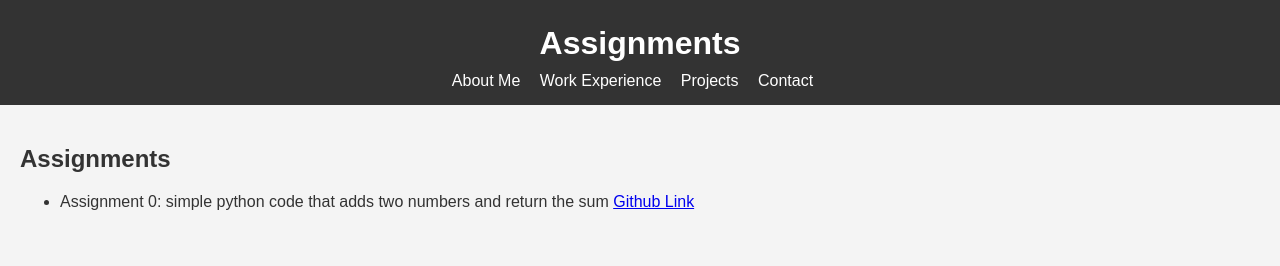
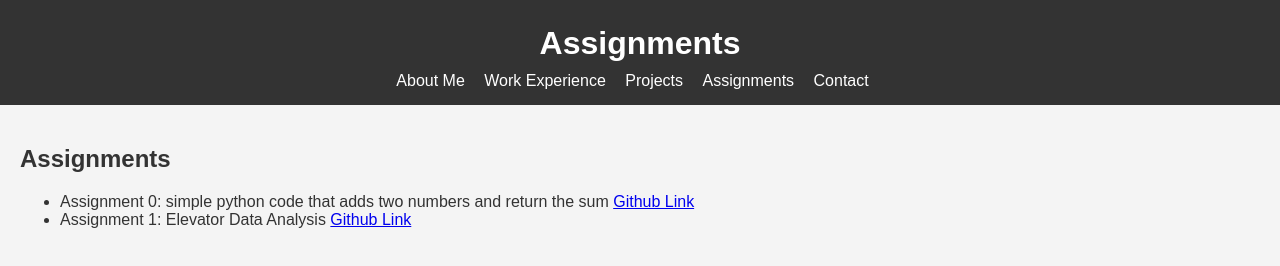
Before and after one commit to T1gerW/T1gerW.github.io, a plain HTML site: page assignments.html in a window 1280 px wide. Drawn offline with Linux system fonts and the light colour scheme.

Commit message:
added assignment 1

```diff
--- a/assignments.html
+++ b/assignments.html
@@ -12,6 +12,7 @@
                 <li><a href="index.html">About Me</a></li>
                 <li><a href="work-experience.html">Work Experience</a></li>
                 <li><a href="projects.html">Projects</a></li>
+                <li><a href = "assignments.html">Assignments</a></li>
                 <li><a href="contact.html">Contact</a></li>
             </ul>
         </nav>
@@ -21,7 +22,11 @@
         <ul>
             <li> Assignment 0: simple python code that adds two numbers and return the sum
                 <a href="https://github.com/T1gerW/tigerw-assignment-0"> Github Link</a></li>
+            <li> Assignment 1: Elevator Data Analysis
+                <a href ="https://github.com/T1gerW/tigerw-assignment-1"> Github Link</a></li>
+            </li>
         </ul>
+
     </section>
 
 </body>
```
Also changed, not shown: 1 other file.
